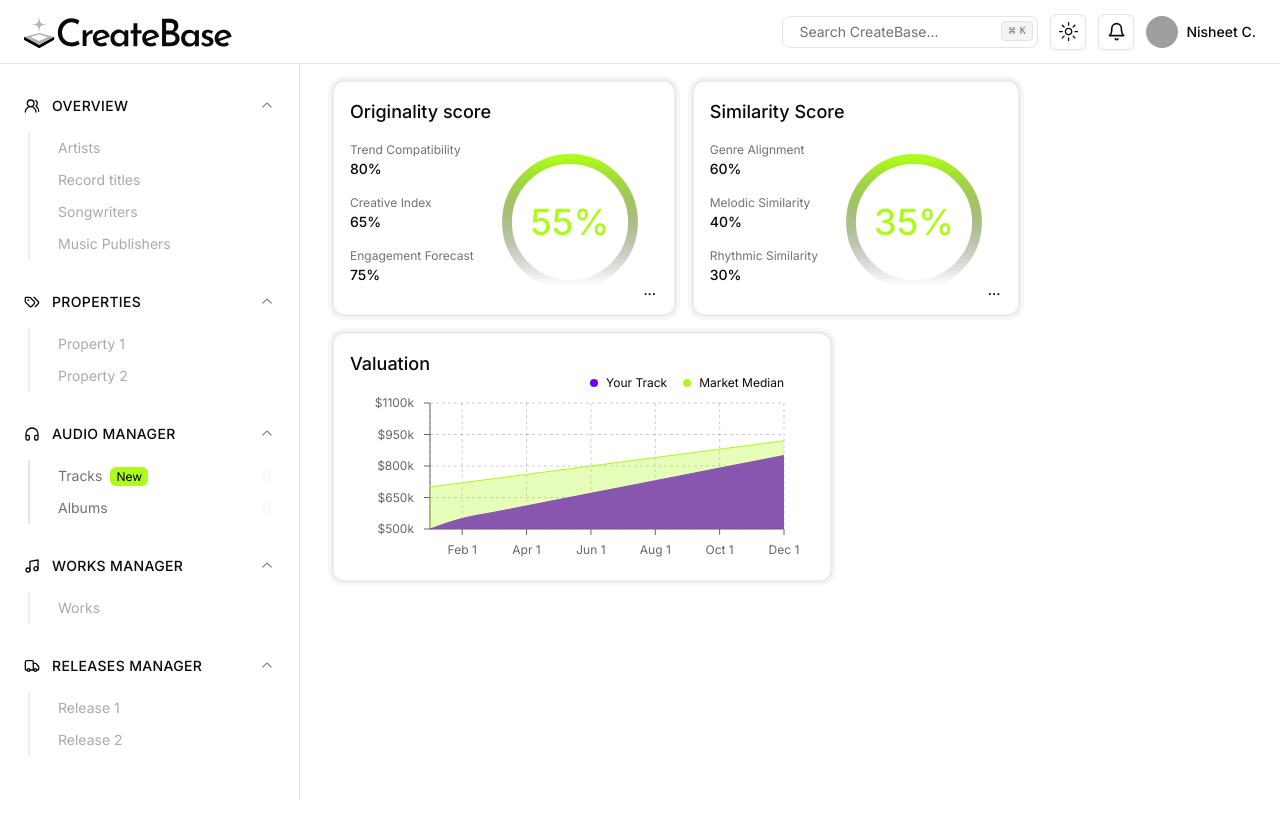
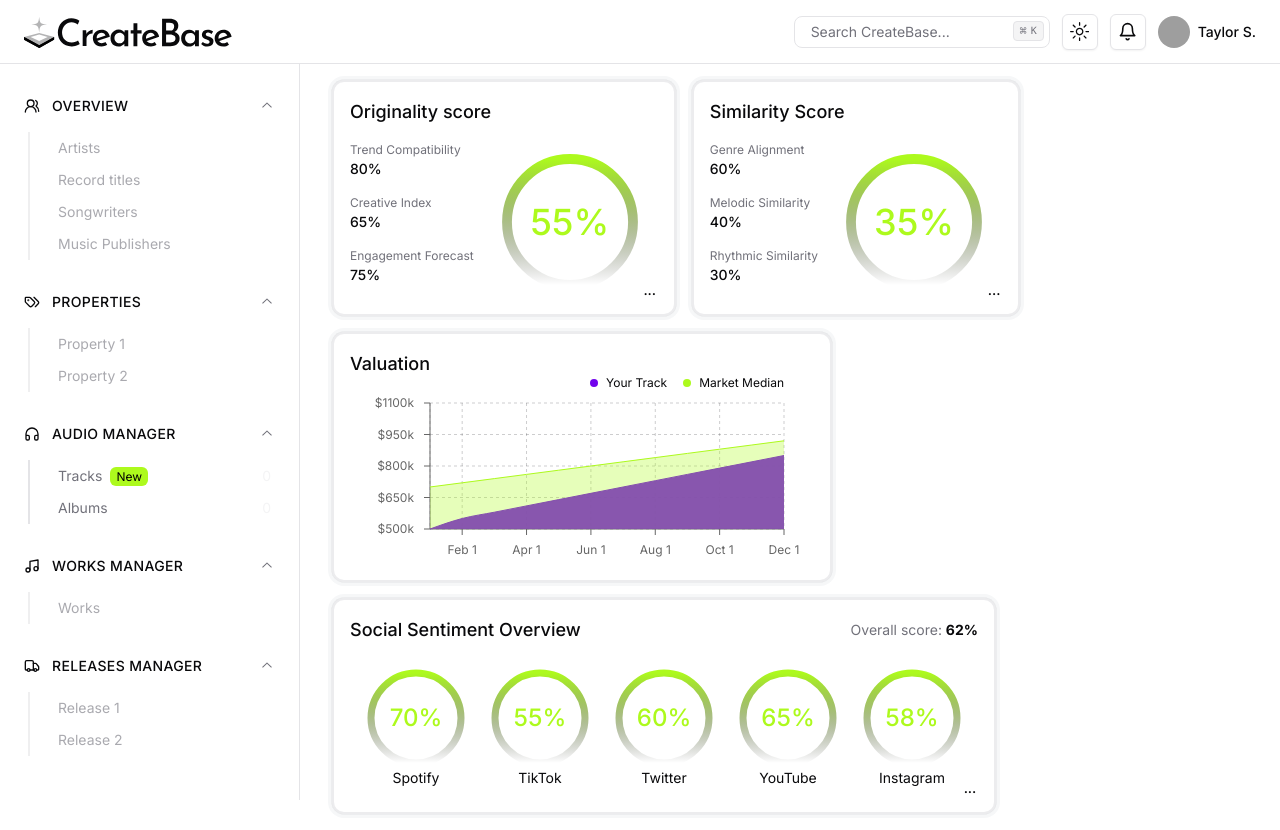
Before and after one commit to nisheetc/test-app, a Next.js app: page /dashboard/tracks/1 in a window 1280 px wide. Before the commit the page ends 800 px from the top, so only its background shows below. Built offline with nearby package versions, Linux system fonts and the light colour scheme; grey boxes are pictures that could not be loaded.

Commit message:
Updated Sentiments

```diff
--- a/src/app/dashboard/tracks/[slug]/page.tsx
+++ b/src/app/dashboard/tracks/[slug]/page.tsx
@@ -26,6 +26,7 @@ import { OriginalityScore } from '@/components/analytics/originality-score';
 import { SimilarityScore } from '@/components/analytics/similarity-score';
 import { ValuationAssessment } from '@/components/analytics/valuation-assessment';
 import { PortfolioRank } from '@/components/analytics/portfolio-rank';
+import { SocialSentiment } from '@/components/analytics/social-sentiment';
 
 const data = [
   { date: '2023-01-01', trackValuation: 500000, marketMedian: 700000 },
@@ -303,11 +304,13 @@ const OriginalityFactors = () => {
 
 export default function Page() {
   return (
-    <div className="flex flex-wrap grow px-8 py-4 gap-4">
-      <OriginalityScore />
-      <SimilarityScore />
-      <ValuationAssessment />
-
+    <div className="flex flex-col px-8 py-4 gap-4">
+      <div className="flex flex-wrap grow  gap-4">
+        <OriginalityScore />
+        <SimilarityScore />
+        <ValuationAssessment />
+      </div>
+      <SocialSentiment />
       {/* <PortfolioRank /> */}
 
       {/* <SpectralWaveform />
--- a/src/app/dashboard/tracks/components/data-table-row-actions.tsx
+++ b/src/app/dashboard/tracks/components/data-table-row-actions.tsx
@@ -17,6 +17,7 @@ import {
   DropdownMenuSubTrigger,
   DropdownMenuTrigger,
 } from '@/components/ui/dropdown-menu';
+import { useRouter } from 'next/navigation';
 
 interface DataTableRowActionsProps<TData> {
   row: Row<TData>;
@@ -25,6 +26,13 @@ interface DataTableRowActionsProps<TData> {
 export function DataTableRowActions<TData>({
   row,
 }: DataTableRowActionsProps<TData>) {
+  const router = useRouter();
+
+  const redirect = () => {
+    const title = row.getValue('title');
+    router.push(`/dashboard/tracks/${title}`);
+  };
+
   return (
     <DropdownMenu>
       <DropdownMenuTrigger asChild>
@@ -46,7 +54,9 @@ export function DataTableRowActions<TData>({
         <DropdownMenuSub>
           <DropdownMenuSubTrigger>Analytics</DropdownMenuSubTrigger>
           <DropdownMenuSubContent>
-            <DropdownMenuItem>Check Originality</DropdownMenuItem>
+            <DropdownMenuItem onClick={redirect}>
+              Check Originality
+            </DropdownMenuItem>
             <DropdownMenuItem>Evaluate Valuation</DropdownMenuItem>
             <DropdownMenuItem>Analyze Trends</DropdownMenuItem>
           </DropdownMenuSubContent>
--- /dev/null
+++ b/src/components/analytics/social-sentiment.tsx
@@ -0,0 +1,117 @@
+import { Card } from '@/components/Card';
+import { CountingNumbers } from '../counting-numbers';
+
+import { motion } from 'framer-motion';
+
+type PlatformScore = {
+  platform: string;
+  engagementScore: number;
+};
+
+type SocialData = {
+  overall: number;
+  platforms: PlatformScore[];
+};
+
+const data: SocialData = {
+  overall: 62,
+  platforms: [
+    {
+      platform: 'Spotify',
+      engagementScore: 70,
+    },
+    {
+      platform: 'TikTok',
+      engagementScore: 55,
+    },
+    {
+      platform: 'Twitter',
+      engagementScore: 60,
+    },
+    {
+      platform: 'YouTube',
+      engagementScore: 65,
+    },
+    {
+      platform: 'Instagram',
+      engagementScore: 58,
+    },
+  ],
+};
+
+export function SocialSentiment() {
+  return (
+    <Card
+      spotlight
+      className="relative w-min h-min flex flex-col gap-4 rounded-xl px-4 pt-4 pb-6"
+    >
+      <div className="flex items-center justify-between">
+        <h1 className="text-lg font-medium text-foreground">
+          Social Sentiment Overview
+        </h1>
+        <span className="text-muted-foreground text-sm">
+          Overall score:{' '}
+          <span className="text-foreground font-bold">{data.overall}%</span>
+        </span>
+      </div>
+
+      <ul className="flex gap-6 items-center pt-2 px-4">
+        {data.platforms.map((item: PlatformScore, index) => {
+          const decimalScore = item.engagementScore / 100;
+
+          return (
+            <li key={index} className="flex flex-col items-center">
+              <div className="relative h-[100px] w-[100px]">
+                <motion.svg
+                  className="absolute inset-0 m-auto"
+                  viewBox="0 0 100 100"
+                  width={100}
+                  height={100}
+                >
+                  <defs>
+                    <linearGradient
+                      id="strokeGradient"
+                      gradientUnits="objectBoundingBox"
+                      x2="0"
+                      y2="1"
+                    >
+                      <stop stopColor="transparent" offset="0%" />
+                      {/* <stop stopColor="transparent" offset="50%" /> */}
+                      <stop stopColor="#adfa1d" offset="100%" />
+                    </linearGradient>
+                  </defs>
+                  <motion.circle
+                    initial={{ pathLength: 0 }}
+                    animate={{ pathLength: decimalScore }}
+                    whileInView={{ pathLength: 1 }}
+                    viewport={{ once: true }}
+                    transition={{ delay: 0.5, duration: 2, ease: 'easeOut' }}
+                    strokeWidth={7}
+                    strokeDasharray="0 1"
+                    // strokeLinecap="round"
+                    transform="rotate(-180 50 50)"
+                    cx="50"
+                    cy="50"
+                    r="45"
+                    fill="transparent"
+                    stroke="url(#strokeGradient)"
+                  />
+                </motion.svg>
+                <CountingNumbers
+                  value={item.engagementScore}
+                  duration={1000}
+                  className="absolute inset-0 mx-auto flex items-center justify-center font-display text-2xl font-medium text-[#adfa1d]"
+                />
+              </div>
+              <span className="text-sm">{item.platform}</span>
+            </li>
+          );
+        })}
+      </ul>
+
+      <button className="absolute bottom-2 right-2 items-center justify-center whitespace-nowrap rounded-md text-sm font-medium transition-colors focus-visible:outline-none focus-visible:ring-1 focus-visible:ring-ring disabled:pointer-events-none disabled:opacity-50 hover:bg-accent hover:text-accent-foreground flex h-8 w-8 p-0 data-[state=open]:bg-muted">
+        ...
+      </button>
+    </Card>
+  );
+}
--- a/src/components/site-header.tsx
+++ b/src/components/site-header.tsx
@@ -46,10 +46,13 @@ export function SiteHeader() {
           <DropdownMenuTrigger asChild>
             <div className="flex items-center justify-center gap-2 cursor-pointer hover:opacity-60 transition-opacity duration-300 ease-out">
               <Avatar className="h-8 w-8">
-                <AvatarImage src="https://github.com/shadcn.png" />
-                <AvatarFallback>NC</AvatarFallback>
+                <AvatarImage
+                  src="https://i.imgur.com/TvlWjSy.jpg"
+                  className="object-cover"
+                />
+                <AvatarFallback>TS</AvatarFallback>
               </Avatar>
-              <span className="text-sm font-medium">Nisheet C.</span>
+              <span className="text-sm font-medium">Taylor S.</span>
             </div>
           </DropdownMenuTrigger>
           <DropdownMenuContent
```
